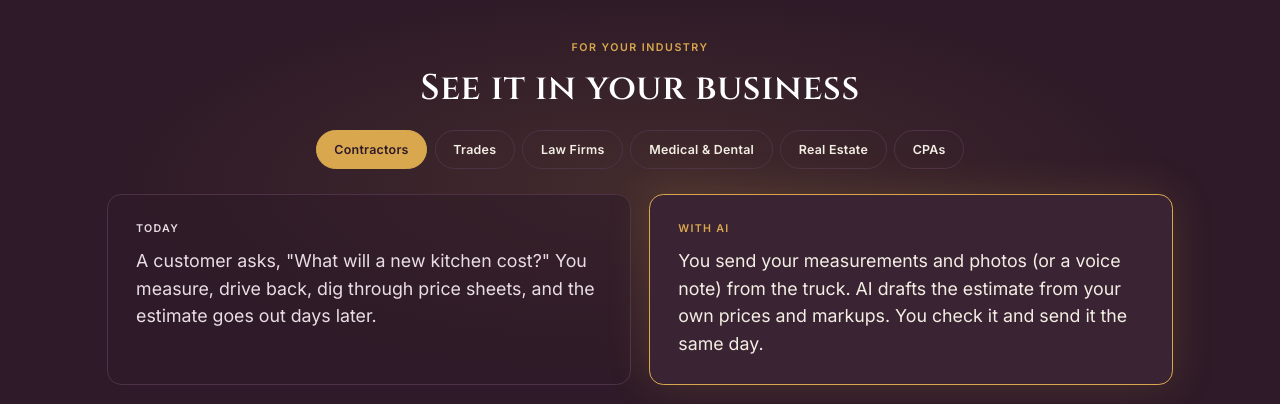
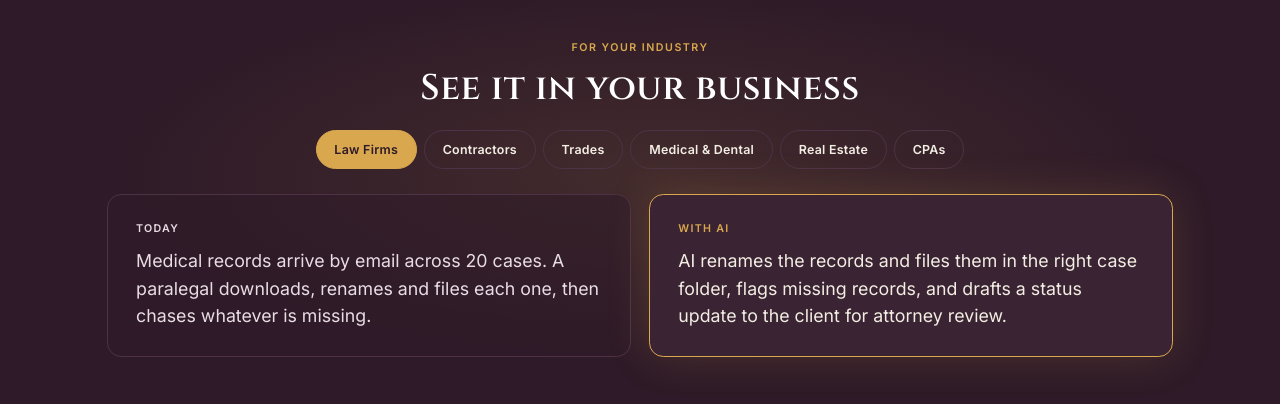
Before and after one commit to Forkastr/ai-office-company-website, a plain HTML site: page what-ai-can-do/index.html in a window 1280 px wide. Shown: the part 900-1304 px from the top of the page. Drawn offline with Linux system fonts and the light colour scheme.

Commit message:
Put Law Firms first in See it in your business
Co-Authored-By: Claude Opus 5.5 <noreply@anthropic.com>

```diff
--- a/what-ai-can-do/index.html
+++ b/what-ai-can-do/index.html
@@ -84,28 +84,28 @@
     </div>
     <div class="ind-body rv" style="--d:.15s">
     <div class="ind-tabs" role="tablist" aria-label="Industries">
-        <button type="button" class="ind-tab" role="tab" id="ind-t0" aria-controls="ind-p0" aria-selected="true">Contractors</button>
-        <button type="button" class="ind-tab" role="tab" id="ind-t1" aria-controls="ind-p1" aria-selected="false" tabindex="-1">Trades</button>
-        <button type="button" class="ind-tab" role="tab" id="ind-t2" aria-controls="ind-p2" aria-selected="false" tabindex="-1">Law Firms</button>
+        <button type="button" class="ind-tab" role="tab" id="ind-t0" aria-controls="ind-p0" aria-selected="true">Law Firms</button>
+        <button type="button" class="ind-tab" role="tab" id="ind-t1" aria-controls="ind-p1" aria-selected="false" tabindex="-1">Contractors</button>
+        <button type="button" class="ind-tab" role="tab" id="ind-t2" aria-controls="ind-p2" aria-selected="false" tabindex="-1">Trades</button>
         <button type="button" class="ind-tab" role="tab" id="ind-t3" aria-controls="ind-p3" aria-selected="false" tabindex="-1">Medical &amp; Dental</button>
         <button type="button" class="ind-tab" role="tab" id="ind-t4" aria-controls="ind-p4" aria-selected="false" tabindex="-1">Real Estate</button>
         <button type="button" class="ind-tab" role="tab" id="ind-t5" aria-controls="ind-p5" aria-selected="false" tabindex="-1">CPAs</button>
     </div>
     <div class="ind-panels">
       <div class="ind-panel" role="tabpanel" id="ind-p0" aria-labelledby="ind-t0">
+        <div class="ind-name">Law Firms</div>
+        <div class="ind-card ind-today"><div class="ind-k">Today</div><p>Medical records arrive by email across 20 cases. A paralegal downloads, renames and files each one, then chases whatever is missing.</p></div>
+        <div class="ind-card ind-ai"><div class="ind-k">With AI</div><p>AI renames the records and files them in the right case folder, flags missing records, and drafts a status update to the client for attorney review.</p></div>
+      </div>
+      <div class="ind-panel" role="tabpanel" id="ind-p1" aria-labelledby="ind-t1">
         <div class="ind-name">Contractors</div>
         <div class="ind-card ind-today"><div class="ind-k">Today</div><p>A customer asks, "What will a new kitchen cost?" You measure, drive back, dig through price sheets, and the estimate goes out days later.</p></div>
         <div class="ind-card ind-ai"><div class="ind-k">With AI</div><p>You send your measurements and photos (or a voice note) from the truck. AI drafts the estimate from your own prices and markups. You check it and send it the same day.</p></div>
       </div>
-      <div class="ind-panel" role="tabpanel" id="ind-p1" aria-labelledby="ind-t1">
+      <div class="ind-panel" role="tabpanel" id="ind-p2" aria-labelledby="ind-t2">
         <div class="ind-name">Trades</div>
         <div class="ind-card ind-today"><div class="ind-k">Today</div><p>A customer calls at 7 PM because their AC is out. It goes to voicemail, and they call the next company.</p></div>
         <div class="ind-card ind-ai"><div class="ind-k">With AI</div><p>AI drafts a reply with your real diagnostic fee and your next open service window. You approve it from your phone and it's sent.</p></div>
-      </div>
-      <div class="ind-panel" role="tabpanel" id="ind-p2" aria-labelledby="ind-t2">
-        <div class="ind-name">Law Firms</div>
-        <div class="ind-card ind-today"><div class="ind-k">Today</div><p>Medical records arrive by email across 20 cases. A paralegal downloads, renames and files each one, then chases whatever is missing.</p></div>
-        <div class="ind-card ind-ai"><div class="ind-k">With AI</div><p>AI renames the records and files them in the right case folder, flags missing records, and drafts a status update to the client for attorney review.</p></div>
       </div>
       <div class="ind-panel" role="tabpanel" id="ind-p3" aria-labelledby="ind-t3">
         <div class="ind-name">Medical &amp; Dental</div>
```
